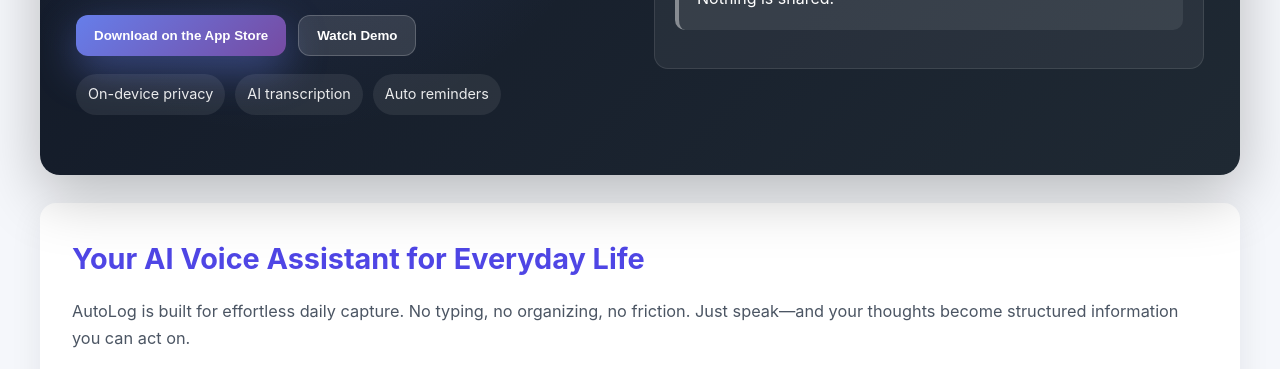
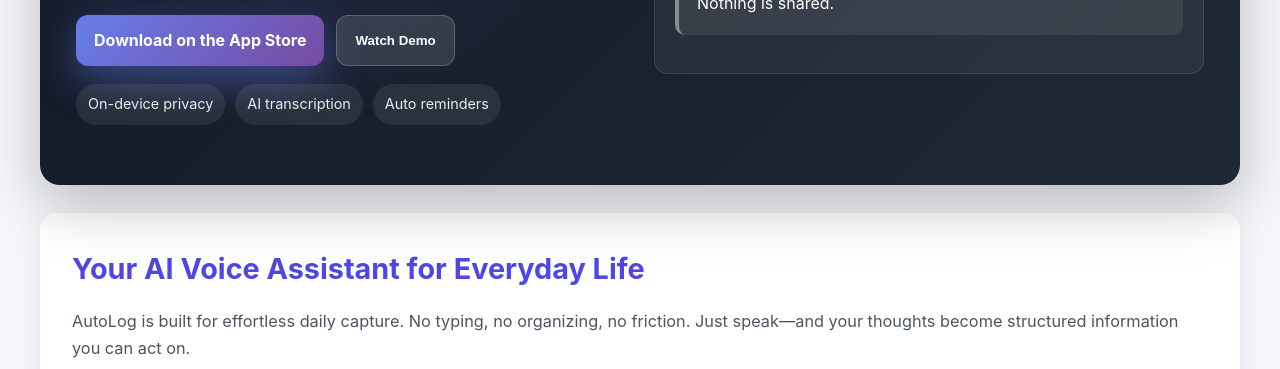
Before and after one commit to ajde0606/autolog-support, a plain HTML site: page index.html in a window 1280 px wide. Shown: the part 431-800 px from the top of the page. Drawn offline with Linux system fonts and the light colour scheme.

Commit message:
Replace buttons with links for App Store downloads

```diff
--- a/index.html
+++ b/index.html
@@ -110,11 +110,13 @@
         }
 
         .btn {
+            display: inline-block;
             padding: 12px 18px;
             border-radius: 12px;
             font-weight: 700;
             border: none;
             cursor: pointer;
+            text-decoration: none;
             transition: transform 0.2s ease, box-shadow 0.2s ease, background 0.2s ease;
         }
 
@@ -318,7 +320,7 @@
                         <h1>Capture Life at the Speed of Thought</h1>
                         <p class="subheadline">Speak naturally. AutoLog converts your voice into clean notes, tasks, and reminders—instantly and intelligently.</p>
                         <div class="cta-group">
-                            <button class="btn btn-primary">Download on the App Store</button>
+                            <a href="https://apps.apple.com/us/app/voice-notes-to-do-autolog/id6755922566" target="_blank" class="btn btn-primary">Download on the App Store</a>
                             <button class="btn btn-secondary">Watch Demo</button>
                         </div>
                         <div class="pill-row">
@@ -445,7 +447,7 @@
                     <h2 style="color: white;">Think Out Loud. AutoLog Does the Rest.</h2>
                     <p style="margin: 12px 0 18px;">Download AutoLog Voice Notes — Free on the App Store</p>
                     <div class="cta-group" style="justify-content: center;">
-                        <button class="btn btn-primary">Download on the App Store</button>
+                        <a href="https://apps.apple.com/us/app/voice-notes-to-do-autolog/id6755922566" target="_blank" class="btn btn-primary">Download on the App Store</a>
                         <button class="btn btn-secondary">Watch Demo</button>
                     </div>
                 </section>
@@ -635,7 +637,7 @@
                         <h1>思绪的速度，就是记录的速度</h1>
                         <p class="subheadline">开口即可，AutoLog 将语音瞬间转换为清晰的笔记、待办与提醒，智能又高效。</p>
                         <div class="cta-group">
-                            <button class="btn btn-primary">在 App Store 下载</button>
+                            <a href="https://apps.apple.com/us/app/voice-notes-to-do-autolog/id6755922566" target="_blank" class="btn btn-primary">在 App Store 下载</a>
                             <button class="btn btn-secondary">观看演示</button>
                         </div>
                         <div class="pill-row">
@@ -762,7 +764,7 @@
                     <h2 style="color: white;">开口即完成，其余交给 AutoLog</h2>
                     <p style="margin: 12px 0 18px;">立即下载 AutoLog 语音笔记 — 免费使用</p>
                     <div class="cta-group" style="justify-content: center;">
-                        <button class="btn btn-primary">在 App Store 下载</button>
+                        <a href="https://apps.apple.com/us/app/voice-notes-to-do-autolog/id6755922566" target="_blank" class="btn btn-primary">在 App Store 下载</a>
                         <button class="btn btn-secondary">观看演示</button>
                     </div>
                 </section>
```
